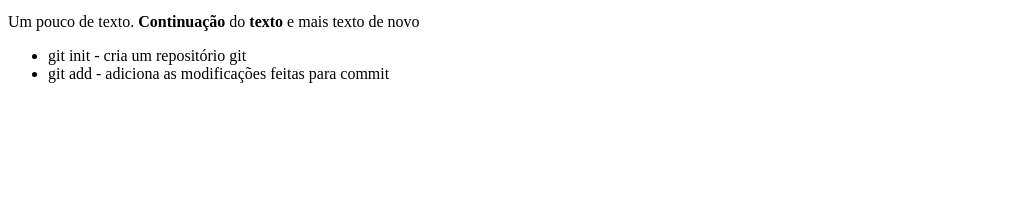
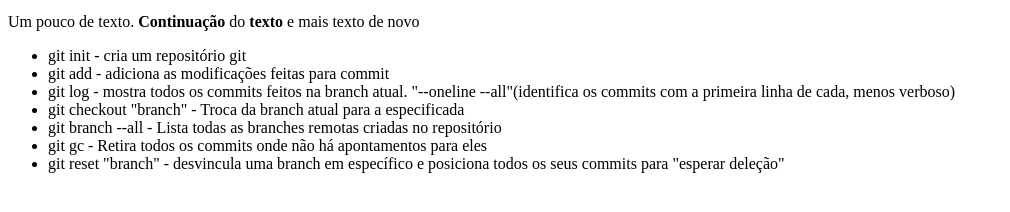
Before and after one commit to MuriloH13/Web, a plain HTML site: page site/pagina.html in a window 1280 px wide. Shown: the part 370-582 px from the top of the page, without its empty margins (0-1010 px from the left). Drawn offline with Linux system fonts and the light colour scheme.

Commit message:
Criação basico.html

```diff
--- a/site/pagina.html
+++ b/site/pagina.html
@@ -5,19 +5,31 @@
         <title>Meu primeiro html</title>
         <h1>Título de nível 1</h1>
         <h2>Título de nível 2 <br>
-            <img src="" alt="Imagem 2">
+            <img src alt="Imagem 2">
         </h2>
         <h3>Título de nível 3</h3>
         <h4>Título de nível 4</h4>
         <h5>Título de nível 5</h5>
         <h6>Título de nível 6</h6>
-        <img src="" alt="nenhuma imagem encontrada">
+        <img src alt="nenhuma imagem encontrada">
         <p>Parágrafo para o título 1</p>
         <span>Um pouco de texto.</span>
-        <span><b>Continuação</b> do <strong>texto</strong> e mais texto de novo</span>
+        <span><b>Continuação</b> do <strong>texto</strong> e mais texto de
+            novo</span>
         <ul>
             <li>git init - cria um repositório git</li>
             <li>git add - adiciona as modificações feitas para commit</li>
+            <li>git log - mostra todos os commits feitos na branch atual.
+                "--oneline --all"(identifica os commits com a primeira linha de
+                cada, menos verboso)</li>
+            <li>git checkout "branch" - Troca da branch atual para a
+                especificada</li>
+            <li>git branch --all - Lista todas as branches remotas criadas no
+                repositório</li>
+            <li>git gc - Retira todos os commits onde não há apontamentos para
+                eles</li>
+            <li>git reset "branch" - desvincula uma branch em específico e
+                posiciona todos os seus commits para "esperar deleção"</li>
         </ul>
     </head>
     <body>
```
Also changed, not shown: site/basico.html (added, +10 -0 lines), site/comandosGit.txt (added).
